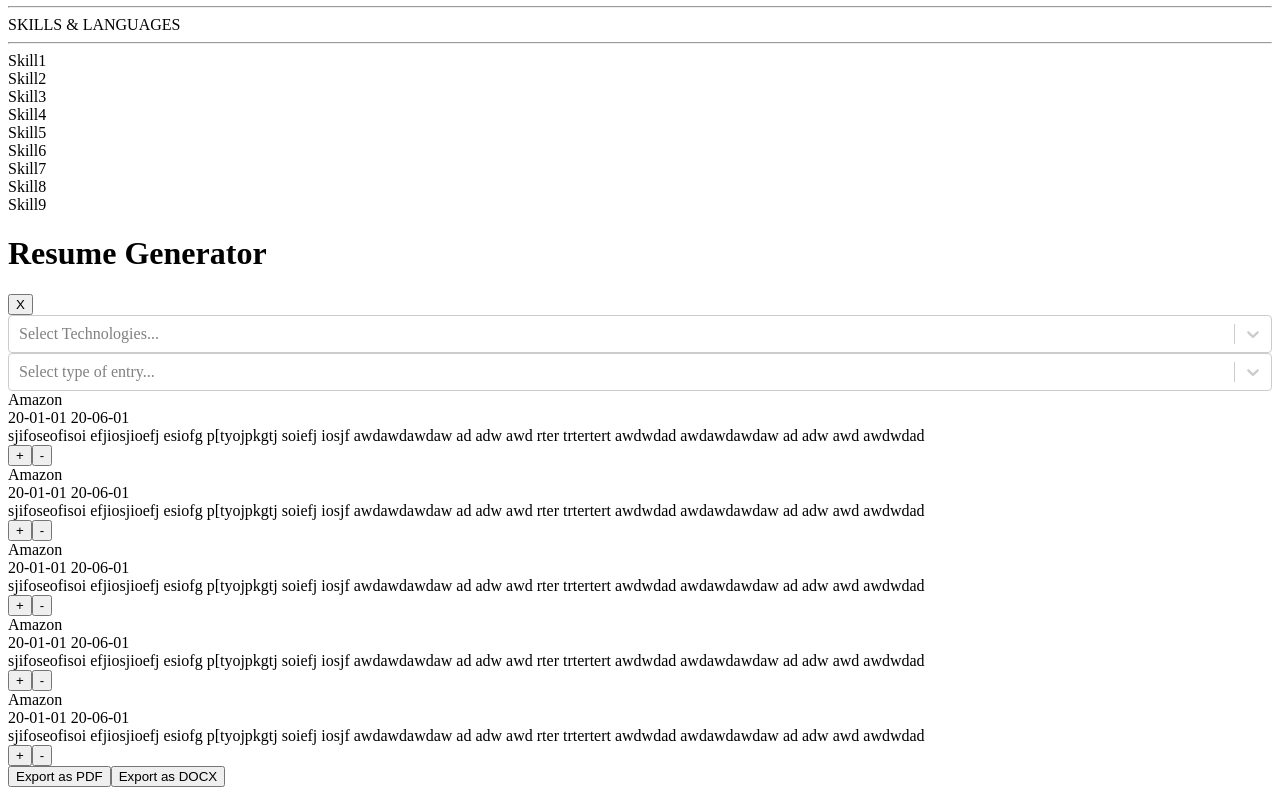
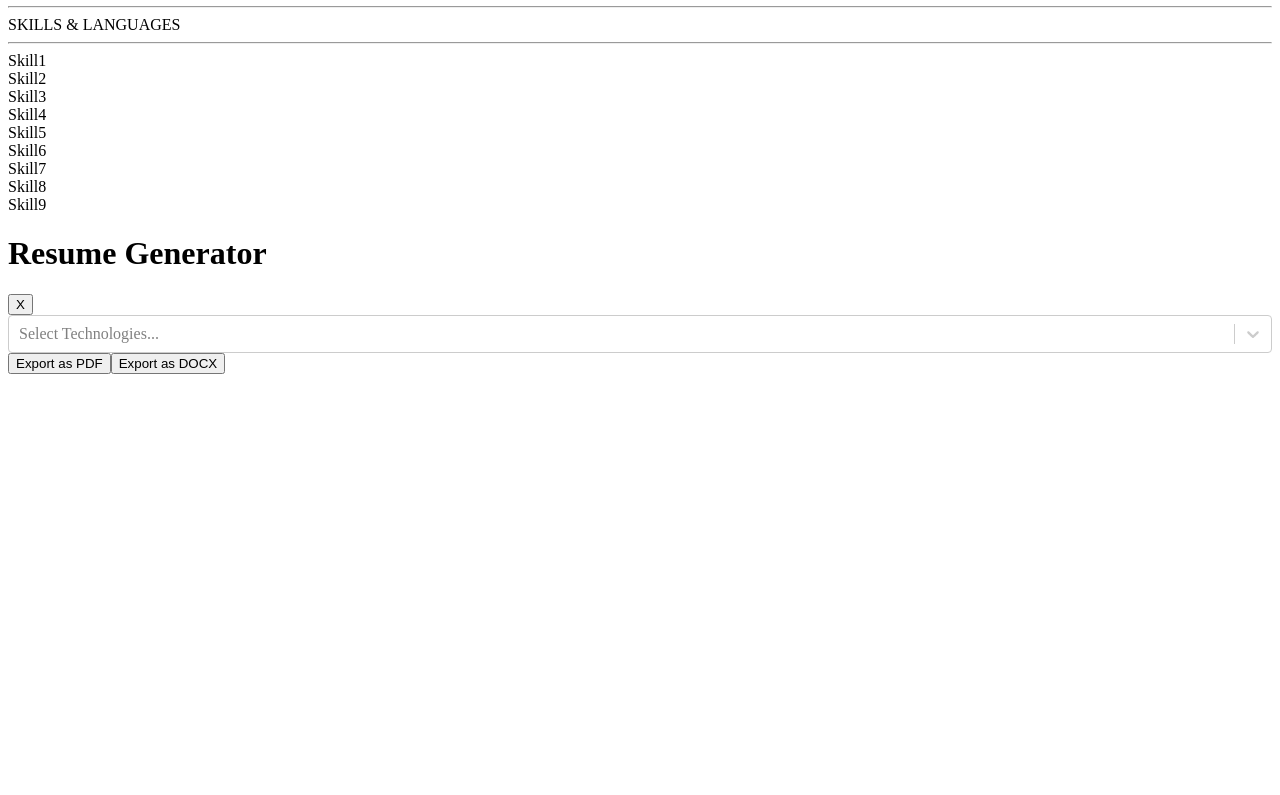
Before and after one commit to brkg/resumkr, a React app: page / in a window 1280 px wide. Shown: the part 946-1741 px from the top of the page. After the commit the page ends 1328 px from the top, so only its background shows below. Built offline with nearby package versions, Linux system fonts and the light colour scheme; the HTML template or start-up script is replaced by a standard one.

Commit message:
Working on SidePanelLogic, got list rendering, working on filtering

```diff
--- a/src/App.jsx
+++ b/src/App.jsx
@@ -15,6 +15,50 @@ const initialState = {
   },
   resume: {
     jobs: [],
+    suggestedjobs: [
+      {
+        entryName: "Resumkr",
+        dates: ["20-01-01", "20-06-01"],
+        content:
+          "sjifoseofisoi efjiosjioefj esiofg p[tyojpkgtj soiefj iosjf \n awdawdawdaw ad adw awd rter trtertert awdwdad \n awdawdawdaw ad adw awd awdwdad",
+        skills: ["reactJS", "javascript", "PosteGreSQL", "ExpressJS"],
+      },
+      {
+        entryName: "Resumkr",
+        dates: ["20-01-01", "20-06-01"],
+        content:
+          "sjifoseofisoi efjiosjioefj esiofg p[tyojpkgtj soiefj iosjf \n awdawdawdaw ad adw awd rter trtertert awdwdad \n awdawdawdaw ad adw awd awdwdad",
+        skills: ["reactJS", "javascript", "PosteGreSQL", "ExpressJS"],
+      },
+      {
+        entryName: "Resumkr",
+        dates: ["20-01-01", "20-06-01"],
+        content:
+          "sjifoseofisoi efjiosjioefj esiofg p[tyojpkgtj soiefj iosjf \n awdawdawdaw ad adw awd rter trtertert awdwdad \n awdawdawdaw ad adw awd awdwdad",
+        skills: ["reactJS", "javascript", "PosteGreSQL", "ExpressJS"],
+      },
+      {
+        entryName: "Resumkr",
+        dates: ["20-01-01", "20-06-01"],
+        content:
+          "sjifoseofisoi efjiosjioefj esiofg p[tyojpkgtj soiefj iosjf \n awdawdawdaw ad adw awd rter trtertert awdwdad \n awdawdawdaw ad adw awd awdwdad",
+        skills: ["reactJS", "javascript", "PosteGreSQL", "ExpressJS"],
+      },
+      {
+        entryName: "Resumkr",
+        dates: ["20-01-01", "20-06-01"],
+        content:
+          "sjifoseofisoi efjiosjioefj esiofg p[tyojpkgtj soiefj iosjf \n awdawdawdaw ad adw awd rter trtertert awdwdad \n awdawdawdaw ad adw awd awdwdad",
+        skills: ["reactJS", "javascript", "PosteGreSQL", "ExpressJS"],
+      },
+      {
+        entryName: "Resumkr",
+        dates: ["20-01-01", "20-06-01"],
+        content:
+          "sjifoseofisoi efjiosjioefj esiofg p[tyojpkgtj soiefj iosjf \n awdawdawdaw ad adw awd rter trtertert awdwdad \n awdawdawdaw ad adw awd awdwdad",
+        skills: ["reactJS", "javascript", "PosteGreSQL", "ExpressJS"],
+      },
+    ],
     skills: [],
   },
   // auth: {
@@ -29,6 +73,26 @@ function App() {
   const [cvInputPage, setCvInputPage] = useState(false);
   const [cvDisplayPage, setcvDisplayPage] = useState(false);
   const [sidePanelPopup, setSidePanelPopup] = useState(false);
+
+  const [spSuggestions, setSPsuggestions] = useState(initialState);
+  const [resumeJobs, setresumeJobs] = useState(initialState);
+
+  // function addSuggestion(jobId) {
+  //   const newState = Object.assign({}, resumeJobs);
+  //   newState.resume.suggestedjobs.splice(jobId, 1);
+  //   return newState; // expects resume.suggestedjobs
+  // }
+  function hideSuggestion(jobId) {
+    console.log("Hiding that shit", jobId);
+    const newState = Object.assign({}, resumeJobs);
+    newState.resume.suggestedjobs.splice(jobId, 1);
+    return newState; // expects resume.suggestedjobs
+  }
+
+  // function addJob(jobs) {
+  //   const newState = Object.assign({}, initialState);
+  //   let tempJobs = newState.resume.jobs.splice();
+  // }
 
   async function login(inputs) {
     try {
@@ -59,8 +123,7 @@ function App() {
   //   //one of the last functionnality will be props.setTrigger(false) to close the popup
   // };
 
-  //add function to set the popup to false if the back says that the user is identified or has cookies.
-
+  //add function to set the popup to false if the back says that the user is identified or has cookies.;
   return (
     <div className="page">
       <div className="cvDisplayOuter">
@@ -84,7 +147,10 @@ function App() {
       <SidePanel
         trigger={sidePanelPopup}
         setTrigger={setSidePanelPopup}
-        resume={"state.resume"}
+        spSuggestionsAdd={setSPsuggestions}
+        hideSuggestion={(k) => setSPsuggestions(hideSuggestion(k))}
+        addToResume={setresumeJobs}
+        resume={initialState.resume}
       />
       {/* <button onClick={() => setLoginPopup(true)} className="Login/SignUpBtn">
         Login/SignUp
--- a/src/Components/SidePanel/ResumeSuggestion.jsx
+++ b/src/Components/SidePanel/ResumeSuggestion.jsx
@@ -9,10 +9,10 @@ export default function ResumeSuggestion(props) {
       </div>
       <div className="content">{props.content}</div>
       <div className="actions">
-        <button className="add" onClick={() => console.log("Add", props.id)}>
+        <button className="add" onClick={() => props.addToResume(addJob)}>
           +
         </button>
-        <button className="hide" onClick={() => console.log("Hide", props.id)}>
+        <button className="hide" onClick={() => props.hideSuggestion(props.id)}>
           -
         </button>
       </div>
--- a/src/Components/SidePanel/SidePanel.jsx
+++ b/src/Components/SidePanel/SidePanel.jsx
@@ -1,4 +1,4 @@
-import React, { Component } from "react";
+import React, { Component, useEffect, useState } from "react";
 import Select from "react-select";
 import makeAnimated from "react-select/animated";
 import ResumeSuggestion from "./ResumeSuggestion";
@@ -9,34 +9,58 @@ const skillsRef = [
   { value: "ExpressJS", label: "ExpressJS" },
   { value: "MongoDB", label: "MongoDB" },
   { value: "PosteGreSQL", label: "PosteGreSQL" },
+  { value: "Python", label: "Python" },
+  { value: "Procedures", label: "Procedures" },
+  { value: "C++", label: "C++" },
+  { value: "Java", label: "Java" },
+  { value: "Database", label: "Database" },
+  { value: "GIT", label: "GIT" },
+  { value: "Linux", label: "Linux" },
+  { value: "Web Services", label: "Web Services" },
+  { value: "API", label: "API" },
+  { value: "Jenkins", label: "Jenkins" },
+  { value: "CSS", label: "CSS" },
+  { value: "Scrum", label: "Scrum" },
+  { value: "Vue", label: "Vue" },
+  { value: "Go", label: "Go" },
+  { value: "Ruby", label: "Ruby" },
+  { value: "C", label: "C" },
+  { value: "C#", label: "C#" },
 ];
 
-const options2 = [
-  { value: "Experience", label: "Experience" },
-  { value: "Education", label: "Education" },
-];
+// const options2 = [
+//   { value: "Experience", label: "Experience" },
+//   { value: "Education", label: "Education" },
+// ];
 
 const animatedComponents = makeAnimated();
 
 export default function SidePanel(props) {
-  const suggestedEntries = [];
+  const [suggestions, updateSuggestions] = useState([]);
 
-  const suggestion = {
-    entryName: "Amazon",
-    dates: ["20-01-01", "20-06-01"],
-    content:
-      "sjifoseofisoi efjiosjioefj esiofg p[tyojpkgtj soiefj iosjf \n awdawdawdaw ad adw awd rter trtertert awdwdad \n awdawdawdaw ad adw awd awdwdad",
-  };
-  for (let i = 0; i < 5; i++)
-    suggestedEntries.push(
-      <ResumeSuggestion
-        key={i}
-        id={i}
-        entryName={suggestion.entryName}
-        dates={suggestion.dates}
-        content={suggestion.content}
-      />
-    );
+  // const skillsRef = props.resume.skills;
+
+  function onChangeInput(value) {
+    //if (value) console.log(value[0].value);
+    // console.log(props.resume.suggestedjobs[0]);
+    const newSuggestions = [];
+    for (let i = 0; i < props.resume.suggestedjobs.length; i++)
+      if (props.resume.suggestedjobs[i].skills.includes(selectedSkills)) {
+        newSuggestions.push(
+          <ResumeSuggestion
+            key={i}
+            id={i}
+            entryName={props.resume.suggestedjobs[i].entryName}
+            dates={props.resume.suggestedjobs[i].dates}
+            content={props.resume.suggestedjobs[i].content}
+            addToResume={props.addToResume}
+            hideSuggestion={props.hideSuggestion}
+          />
+        );
+      }
+    console.log(newSuggestions);
+    updateSuggestions(newSuggestions);
+  }
 
   return true ? (
     <div className="sidePanel">
@@ -60,14 +84,15 @@ export default function SidePanel(props) {
               // defaultValue={["one", "two"]}
               isMulti
               options={skillsRef}
+              onChange={onChangeInput}
             />
           </div>
         </div>
         <div className="entrySelection">
-          <div className="selectTypeOfEntry">
+          {/* <div className="selectTypeOfEntry">
             <Select placeholder="Select type of entry..." options={options2} />
-          </div>
-          <div className="entriesToSelect">{suggestedEntries}</div>
+          </div> */}
+          <div className="entriesToSelect">{suggestions}</div>
         </div>
       </div>
 
```
